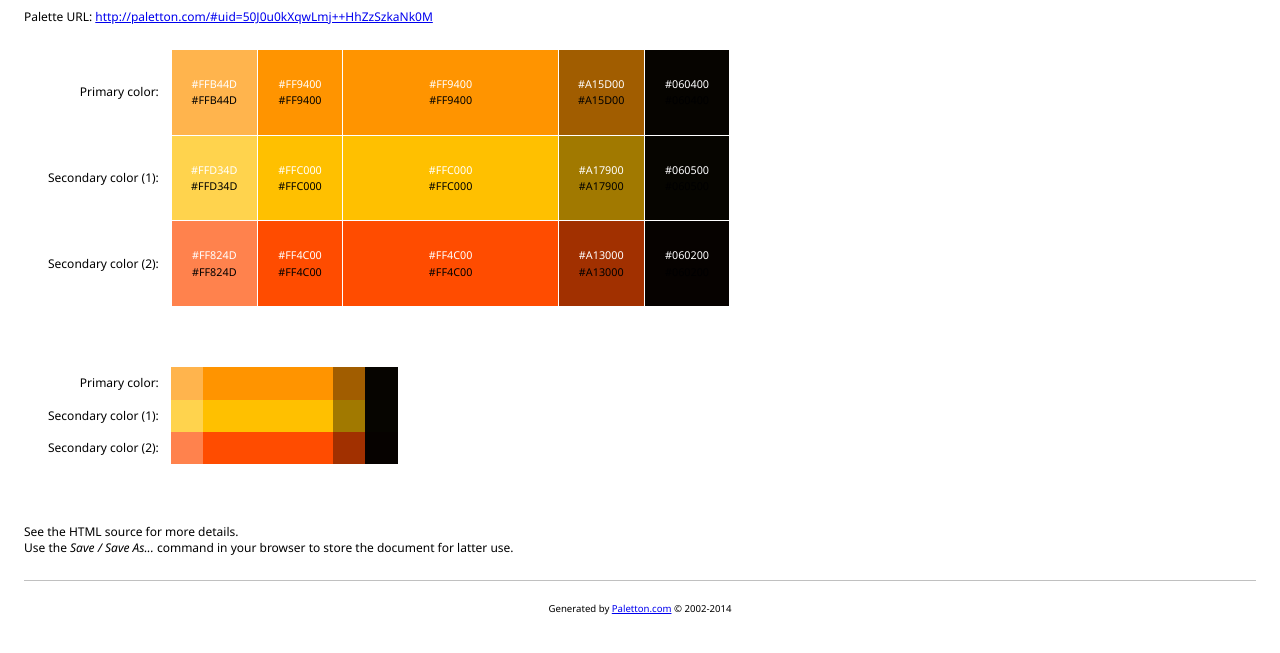
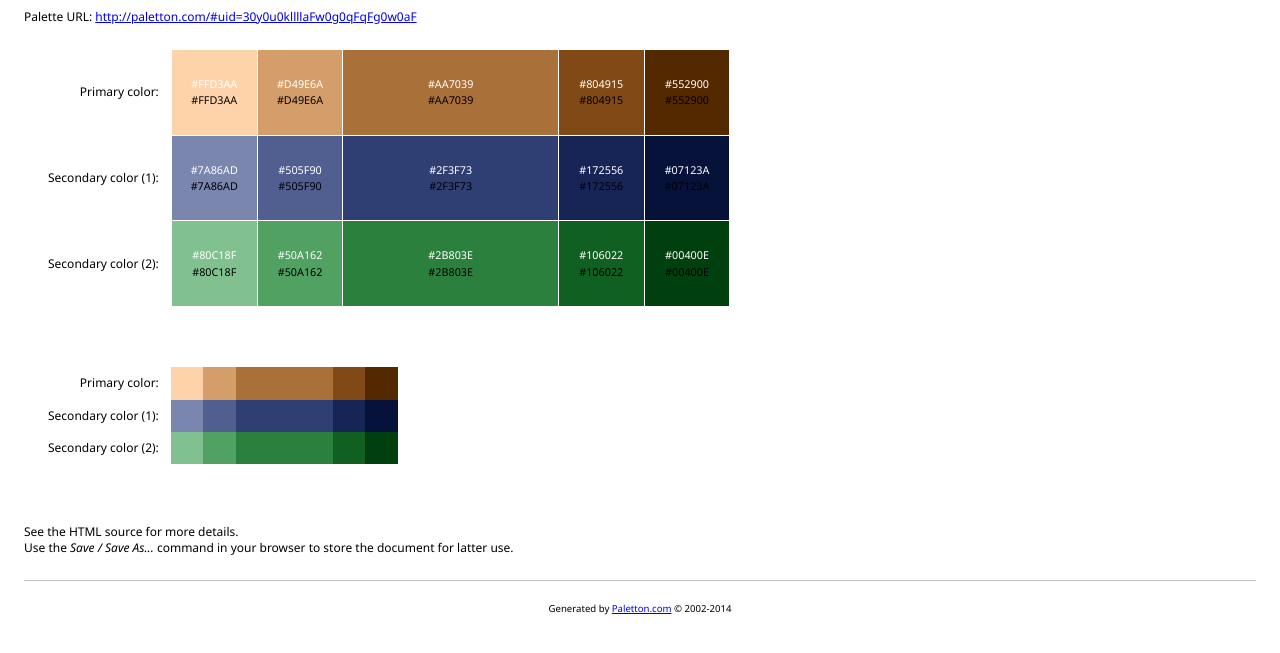
Before and after one commit to kenwrites/HaikuMatron, a plain HTML site: page project-files/Color-palette-by-Paletton-com.html in a window 1280 px wide. Shown: the part 71-724 px from the top of the page. Drawn offline with Linux system fonts and the light colour scheme.

```diff
--- a/project-files/Color palette by Paletton.com.htm
+++ b/project-files/Color-palette-by-Paletton-com.html
@@ -9,23 +9,23 @@
 /* Palette color codes */
 /* Feel free to copy&paste color codes to your application */
 
-.primary-1 { background-color: #FFB44D }
-.primary-2 { background-color: #FF9400 }
-.primary-0 { background-color: #FF9400 }
-.primary-3 { background-color: #A15D00 }
-.primary-4 { background-color: #060400 }
+.primary-1 { background-color: #FFD3AA }
+.primary-2 { background-color: #D49E6A }
+.primary-0 { background-color: #AA7039 }
+.primary-3 { background-color: #804915 }
+.primary-4 { background-color: #552900 }
 
-.secondary-1-1 { background-color: #FFD34D }
-.secondary-1-2 { background-color: #FFC000 }
-.secondary-1-0 { background-color: #FFC000 }
-.secondary-1-3 { background-color: #A17900 }
-.secondary-1-4 { background-color: #060500 }
+.secondary-1-1 { background-color: #7A86AD }
+.secondary-1-2 { background-color: #505F90 }
+.secondary-1-0 { background-color: #2F3F73 }
+.secondary-1-3 { background-color: #172556 }
+.secondary-1-4 { background-color: #07123A }
 
-.secondary-2-1 { background-color: #FF824D }
-.secondary-2-2 { background-color: #FF4C00 }
-.secondary-2-0 { background-color: #FF4C00 }
-.secondary-2-3 { background-color: #A13000 }
-.secondary-2-4 { background-color: #060200 }
+.secondary-2-1 { background-color: #80C18F }
+.secondary-2-2 { background-color: #50A162 }
+.secondary-2-0 { background-color: #2B803E }
+.secondary-2-3 { background-color: #106022 }
+.secondary-2-4 { background-color: #00400E }
 
 /* end */
 
@@ -100,76 +100,76 @@ hr {
 <body>
 
 <h1>Color Palette by Paletton.com</h1>
-<p>Palette URL: <a href="http://paletton.com/#uid=50J0u0kXqwLmj++HhZzSzkaNk0M">http://paletton.com/#uid=50J0u0kXqwLmj++HhZzSzkaNk0M</a></p>
+<p>Palette URL: <a href="http://paletton.com/#uid=30y0u0kllllaFw0g0qFqFg0w0aF">http://paletton.com/#uid=30y0u0kllllaFw0g0qFqFg0w0aF</a></p>
 
 <table class="color-table">
 	<tbody><tr>
 		<th>Primary color:</th>
 		<td class="sample sample-1 primary-1">
-			<div class="white">#FFB44D</div>
-			<div class="black">#FFB44D</div>
+			<div class="white">#FFD3AA</div>
+			<div class="black">#FFD3AA</div>
 		</td>
 		<td class="sample sample-2 primary-2">
-			<div class="white">#FF9400</div>
-			<div class="black">#FF9400</div>
+			<div class="white">#D49E6A</div>
+			<div class="black">#D49E6A</div>
 		</td>
 		<td class="sample sample-0 primary-0">
-			<div class="white">#FF9400</div>
-			<div class="black">#FF9400</div>
+			<div class="white">#AA7039</div>
+			<div class="black">#AA7039</div>
 		</td>
 		<td class="sample sample-3 primary-3">
-			<div class="white">#A15D00</div>
-			<div class="black">#A15D00</div>
+			<div class="white">#804915</div>
+			<div class="black">#804915</div>
 		</td>
 		<td class="sample sample-4 primary-4">
-			<div class="white">#060400</div>
-			<div class="black">#060400</div>
+			<div class="white">#552900</div>
+			<div class="black">#552900</div>
 		</td>
 	</tr>
 	<tr>
 		<th>Secondary color (1):</th>
 		<td class="sample sample-1 secondary-1-1">
-			<div class="white">#FFD34D</div>
-			<div class="black">#FFD34D</div>
+			<div class="white">#7A86AD</div>
+			<div class="black">#7A86AD</div>
 		</td>
 		<td class="sample sample-2 secondary-1-2">
-			<div class="white">#FFC000</div>
-			<div class="black">#FFC000</div>
+			<div class="white">#505F90</div>
+			<div class="black">#505F90</div>
 		</td>
 		<td class="sample sample-0 secondary-1-0">
-			<div class="white">#FFC000</div>
-			<div class="black">#FFC000</div>
+			<div class="white">#2F3F73</div>
+			<div class="black">#2F3F73</div>
 		</td>
 		<td class="sample sample-3 secondary-1-3">
-			<div class="white">#A17900</div>
-			<div class="black">#A17900</div>
+			<div class="white">#172556</div>
+			<div class="black">#172556</div>
 		</td>
 		<td class="sample sample-4 secondary-1-4">
-			<div class="white">#060500</div>
-			<div class="black">#060500</div>
+			<div class="white">#07123A</div>
+			<div class="black">#07123A</div>
 		</td>
 	</tr>
 	<tr>
 		<th>Secondary color (2):</th>
 		<td class="sample sample-1 secondary-2-1">
-			<div class="white">#FF824D</div>
-			<div class="black">#FF824D</div>
+			<div class="white">#80C18F</div>
+			<div class="black">#80C18F</div>
 		</td>
 		<td class="sample sample-2 secondary-2-2">
-			<div class="white">#FF4C00</div>
-			<div class="black">#FF4C00</div>
+			<div class="white">#50A162</div>
+			<div class="black">#50A162</div>
 		</td>
 		<td class="sample sample-0 secondary-2-0">
-			<div class="white">#FF4C00</div>
-			<div class="black">#FF4C00</div>
+			<div class="white">#2B803E</div>
+			<div class="black">#2B803E</div>
 		</td>
 		<td class="sample sample-3 secondary-2-3">
-			<div class="white">#A13000</div>
-			<div class="black">#A13000</div>
+			<div class="white">#106022</div>
+			<div class="black">#106022</div>
 		</td>
 		<td class="sample sample-4 secondary-2-4">
-			<div class="white">#060200</div>
-			<div class="black">#060200</div>
+			<div class="white">#00400E</div>
+			<div class="black">#00400E</div>
 		</td>
 	</tr>
 </tbody></table>
```
Also changed, not shown: css/color-palette.css (added, +59 -0 lines), css/styles.css (+18 -3 lines), index.html (+4 -3 lines), project-files/color-palette.png (deleted), project-files/palette.png (added).
